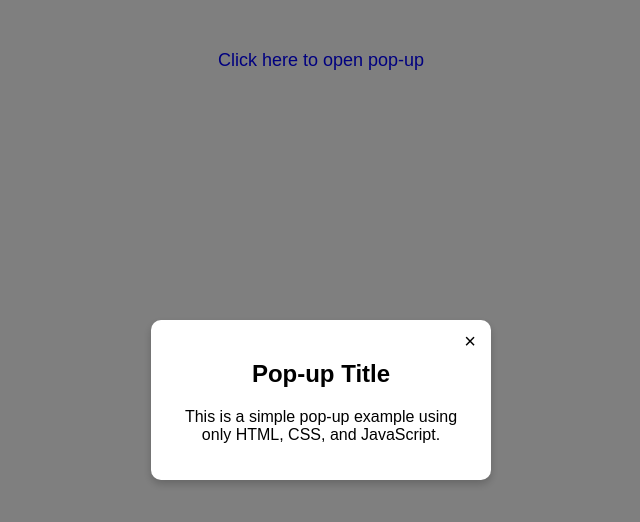
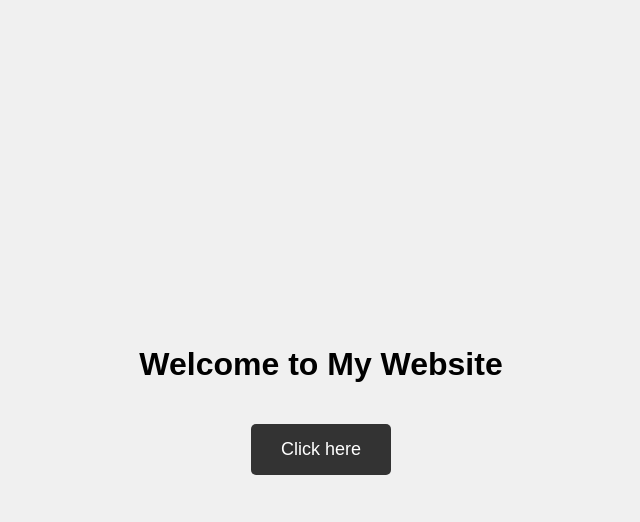
Before and after one commit to Nandu-Royal/IHL, a plain HTML site: page index.html in a window 1280 px wide. Shown: the whole page, without its empty margins (319-959 px from the left). Drawn offline with Linux system fonts and the light colour scheme.

Commit message:
Update index.html

```diff
--- a/index.html
+++ b/index.html
@@ -3,91 +3,46 @@
 <head>
     <meta charset="UTF-8">
     <meta name="viewport" content="width=device-width, initial-scale=1.0">
-    <title>Popup Example</title>
+    <title>Pop-up Website</title>
     <style>
-        /* Basic styling */
         body {
             font-family: Arial, sans-serif;
-            text-align: center;
-            margin: 50px;
-        }
-
-        /* Clickable link */
-        a {
-            font-size: 18px;
-            text-decoration: none;
-            color: blue;
-            cursor: pointer;
-        }
-
-        a:hover {
-            text-decoration: underline;
-        }
-
-        /* Pop-up styling */
-        .popup {
-            display: none;
-            position: fixed;
-            top: 0;
-            left: 0;
-            width: 100%;
-            height: 100%;
-            background: rgba(0, 0, 0, 0.5);
             display: flex;
             justify-content: center;
             align-items: center;
+            height: 100vh;
+            background-color: #f0f0f0;
+            margin: 0;
         }
-
-        .popup-content {
-            background: white;
-            padding: 20px;
-            border-radius: 10px;
-            width: 300px;
+        .container {
             text-align: center;
-            position: relative;
-            box-shadow: 0 4px 8px rgba(0, 0, 0, 0.2);
         }
-
-        /* Close button */
-        .close {
-            position: absolute;
-            top: 10px;
-            right: 15px;
-            font-size: 20px;
-            cursor: pointer;
+        .link {
+            display: inline-block;
+            margin-top: 20px;
+            padding: 15px 30px;
+            background-color: #333;
+            color: white;
+            font-size: 18px;
+            text-decoration: none;
+            border-radius: 5px;
+        }
+        .link:hover {
+            background-color: #555;
         }
     </style>
 </head>
 <body>
 
-    <!-- Clickable Link -->
-    <a href="#" id="openPopup">Click here to open pop-up</a>
-
-    <!-- Pop-up Modal -->
-    <div id="popup" class="popup">
-        <div class="popup-content">
-            <span class="close">&times;</span>
-            <h2>Pop-up Title</h2>
-            <p>This is a simple pop-up example using only HTML, CSS, and JavaScript.</p>
-        </div>
+    <div class="container">
+        <h1>Welcome to My Website</h1>
+        <a href="#" class="link" onclick="showPopup()">Click here</a>
     </div>
 
     <script>
-        // JavaScript to handle pop-up
-        document.getElementById("openPopup").addEventListener("click", function(event) {
-            event.preventDefault();
-            document.getElementById("popup").style.display = "flex";
-        });
-
-        document.querySelector(".close").addEventListener("click", function() {
-            document.getElementById("popup").style.display = "none";
-        });
-
-        window.addEventListener("click", function(event) {
-            if (event.target == document.getElementById("popup")) {
-                document.getElementById("popup").style.display = "none";
-            }
-        });
+        function showPopup() {
+            alert("YOU ARE HACKED");
+        }
     </script>
 
 </body>
```
